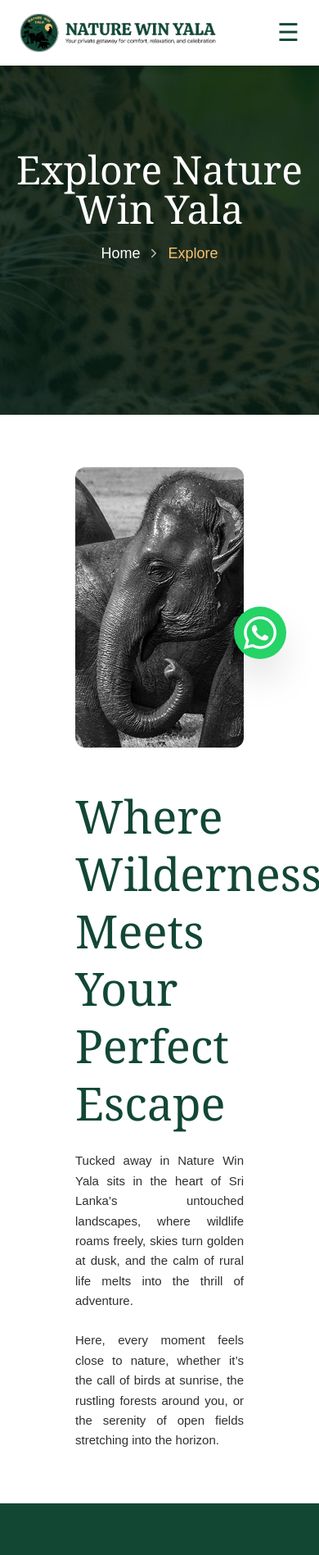
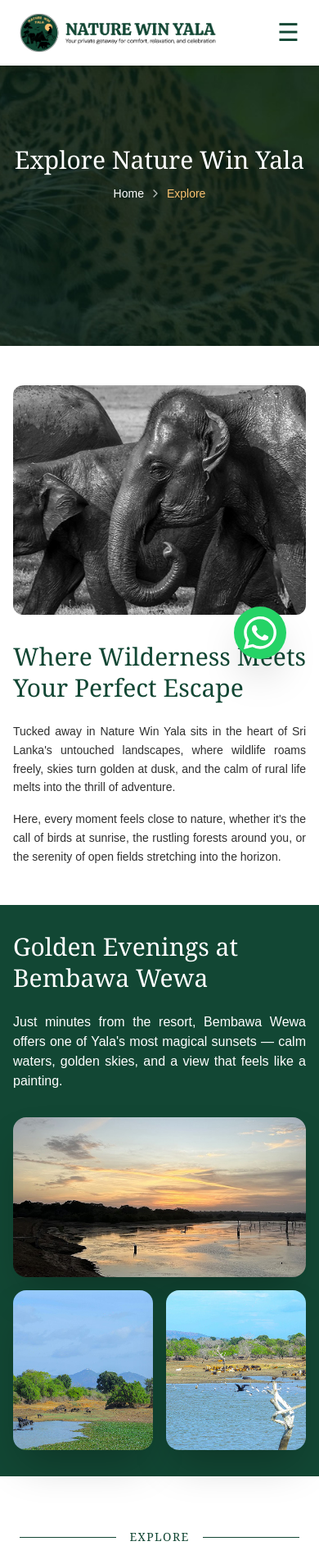
Before and after one commit to Syntrix-Snipers/nature-win-yala, a Next.js app: page /explore in a window 390 px wide. Shown: the top 1897 px of the page at 82% size. Built offline with nearby package versions, Linux system fonts and the light colour scheme.

Commit message:
responsiveness

```diff
--- a/src/app/explore/components/GoldenEvening.tsx
+++ b/src/app/explore/components/GoldenEvening.tsx
@@ -10,14 +10,14 @@ import wildlifeImg from "../../../../public/assets/images/explore-images/Explore
 const GoldenEvening = () => {
   return (
     <section
-      className="w-full py-16 px-6 md:px-12 lg:px-51"
+      className="w-full py-8 sm:py-12 md:py-16 px-4 sm:px-6 md:px-12 lg:px-51"
       style={{ backgroundColor: "#124734" }}
     >
       <div className="max-w-7xl mx-auto w-full">
-        <div className="grid  grid-cols-1 lg:grid-cols-2 gap-12 items-center">
+        <div className="grid grid-cols-1 lg:grid-cols-2 gap-6 sm:gap-8 md:gap-12 items-center">
           {/* Left: Title */}
           <div className="text-white w-full">
-            <h2 className="text-5xl md:text-6xl lg:text-[56px] font-serif leading-tight">
+            <h2 className="text-3xl sm:text-4xl md:text-5xl lg:text-[56px] font-serif leading-tight">
               Golden Evenings at
               <br />
               Bembawa Wewa
@@ -25,7 +25,7 @@ const GoldenEvening = () => {
           </div>
 
           {/* Right: Description */}
-          <div className="text-white text-lg md:text-xl lg:text-[20px] text-justify">
+          <div className="text-white text-base sm:text-lg md:text-xl lg:text-[20px] text-justify">
             <p>
               Just minutes from the resort, Bembawa Wewa offers one of Yala's
               most magical sunsets — calm waters, golden skies, and a view that
@@ -35,24 +35,26 @@ const GoldenEvening = () => {
         </div>
 
         {/* Images Row */}
-        <div className="mt-16 grid grid-cols-1 md:grid-cols-2 gap-8">
+        <div className="mt-8 sm:mt-12 md:mt-16 grid grid-cols-1 md:grid-cols-2 gap-4 sm:gap-6 md:gap-8">
           {/* Large Sunset Image */}
           <div className="md:col-span-1">
-            <div className="rounded-3xl overflow-hidden shadow-2xl">
+            <div className="rounded-2xl sm:rounded-3xl overflow-hidden shadow-2xl">
               <Image
                 src={sunsetImg}
                 alt="Golden sunset over calm waters at Bembawa Wewa"
                 width={625}
                 height={340}
-                className="w-full h-full object-cover"
+                className="w-full h-auto object-cover"
                 priority
               />
             </div>
           </div>
-          <div className=" grid grid-cols-1 md:grid-cols-2 gap-8">
-            {/* Smaller Images */}
-            <div className="space-y-8">
-              <div className="rounded-3xl overflow-hidden shadow-2xl">
+
+          {/* Smaller Images Grid */}
+          <div className="grid grid-cols-2 gap-4 sm:gap-6 md:gap-8">
+            {/* Landscape Image */}
+            <div className="col-span-1">
+              <div className="rounded-2xl sm:rounded-3xl overflow-hidden shadow-2xl h-full">
                 <Image
                   src={landscapeImg}
                   alt="Serene landscape with trees and wildlife"
@@ -63,8 +65,9 @@ const GoldenEvening = () => {
               </div>
             </div>
 
-            <div className="space-y-8">
-              <div className="rounded-3xl overflow-hidden shadow-2xl">
+            {/* Wildlife Image */}
+            <div className="col-span-1">
+              <div className="rounded-2xl sm:rounded-3xl overflow-hidden shadow-2xl h-full">
                 <Image
                   src={wildlifeImg}
                   alt="Birds and animals by the water at Bembawa Wewa"
--- a/src/app/explore/components/HeartOfYala.tsx
+++ b/src/app/explore/components/HeartOfYala.tsx
@@ -17,25 +17,23 @@ const HeartOfYala = () => {
           className="object-cover"
           priority
         />
-
       </div>
 
       {/* Content Container */}
-      <div className="z-10 max-w-6xl mr-[640px] text-left text-white">
-        <h2 className="text-3xl md:text-4xl lg:text-5xl font-serif leading-tight mb-8">
+      <div className="z-10 w-full px-4 sm:px-6 md:px-8 lg:max-w-6xl lg:mr-[640px] text-left text-white">
+        <h2 className="text-2xl sm:text-3xl md:text-4xl lg:text-5xl font-serif leading-tight mb-4 sm:mb-6 md:mb-8">
           In the Heart of Yala's
           <br />
           Wilderness
         </h2>
 
-        <p className="text-xl w-[469px] md:text-1xl lg:text-1xl max-w-2xl leading-relaxed">
-          Located in Rota Wewa Yaya, near Tissamaharama, our villa is surrounded by lakes, forest
-          trails, and wildlife zones. We are perfectly positioned for easy access to the Yala National Park safari gates,
+        <p className="text-sm sm:text-base md:text-lg lg:text-xl w-full sm:max-w-md md:max-w-lg lg:w-[469px] leading-relaxed">
+          Located in Rota Wewa Yaya, near Tissamaharama, our villa is surrounded
+          by lakes, forest trails, and wildlife zones. We are perfectly
+          positioned for easy access to the Yala National Park safari gates,
           giving you the perfect mix of peace and adventure.
         </p>
       </div>
-
-
     </section>
   );
 };
--- a/src/app/explore/components/HeroSection.tsx
+++ b/src/app/explore/components/HeroSection.tsx
@@ -6,29 +6,35 @@ import { ChevronRight } from "lucide-react";
 
 const HeroSection = () => {
   return (
-    <div className="flex flex-col ">
+    <div className="flex flex-col">
       {/* Hero Section */}
-      <div className="relative w-full h-[60vh]  flex items-center justify-center overflow-hidden">
+      <div className="relative w-full h-[50vh] sm:h-[55vh] md:h-[60vh] lg:h-[65vh] flex items-center justify-center overflow-hidden">
         {/* Background Image */}
         <Image
           src={backgroundImage}
           alt="Nature Win Yala"
           fill
           priority
-          className="object-cover mt-9.5  "
+          className="object-cover object-center"
+          sizes="100vw"
         />
 
-        {/* Text */}
-        <div className="relative z-10 text-center text-white px-4">
-          <h1 className="text-5xl md:text-6xl font-serif mb-4">
+
+
+        {/* Text Content */}
+        <div className="relative z-10 text-center text-white px-4 sm:px-6 md:px-8 max-w-4xl mx-auto">
+          <h1 className="text-3xl sm:text-4xl md:text-5xl lg:text-6xl font-serif mb-3 sm:mb-4 leading-tight">
             Explore Nature Win Yala
           </h1>
-          <div className="text-lg md:text-xl">
-            <div className="flex items-center justify-center gap-2 text-lg md:text-xl">
-              <span>Home</span>
-              <ChevronRight size={18} className="opacity-70" />
-              <span className="text-[#F9C170]">Explore</span>
-            </div>
+
+          {/* Breadcrumb */}
+          <div className="flex items-center justify-center gap-1.5 sm:gap-2 text-sm sm:text-base md:text-lg lg:text-xl">
+            <span>Home</span>
+            <ChevronRight
+              size={16}
+              className="opacity-70 sm:w-[18px] sm:h-[18px]"
+            />
+            <span className="text-[#F9C170]">Explore</span>
           </div>
         </div>
       </div>
--- a/src/app/explore/components/WhereWildness.tsx
+++ b/src/app/explore/components/WhereWildness.tsx
@@ -5,38 +5,40 @@ import exploreImg from "../../../../public/assets/images/explore-images/Explore-
 
 const WhereWildness = () => {
   return (
-    <section className="w-full bg-white py-16">
-      <div className="mx-auto max-w-7xl px-23 ">
-        <div className="grid grid-cols-1 w-full lg:grid-cols-2 gap-12 items-center">
+    <section className="w-full bg-white py-12 sm:py-14 md:py-16">
+      <div className="mx-auto max-w-7xl px-4 sm:px-6 md:px-8 lg:px-12 xl:px-23">
+        <div className="grid grid-cols-1 w-full lg:grid-cols-2 gap-8 sm:gap-10 md:gap-12 items-center">
           {/* Image */}
-          <div className="relative w-[100%] h-[342px] md:h-[380px] rounded-xl overflow-hidden">
+          <div className="relative w-full h-[280px] sm:h-[320px] md:h-[380px] lg:h-[400px] rounded-xl overflow-hidden">
             <Image
               src={exploreImg}
               alt="Wildlife at Nature Win Yala"
               fill
               priority
               className="object-cover grayscale"
+              sizes="(max-width: 768px) 100vw, (max-width: 1024px) 50vw, 600px"
             />
           </div>
 
           {/* Content */}
-          <div>
-            <h2 className="font-serif text-[56px] md:text-[47px] leading-tight text-[#124734] mb-6">
+          <div className="space-y-6 sm:space-y-8">
+            <h2 className="font-serif text-3xl sm:text-4xl md:text-5xl lg:text-[47px] xl:text-[56px] leading-tight text-[#124734]">
               Where Wilderness Meets
-              <br />
+              <br className="hidden sm:block" />
+              <span className="sm:hidden"> </span>
               Your Perfect Escape
             </h2>
 
-            <div className="grid grid-cols-1 w-[100%] md:grid-cols-2 gap-6 text-[#2f2f2f] text-[15px] leading-relaxed">
+            <div className="grid grid-cols-1 w-full sm:grid-cols-2 gap-4 sm:gap-5 md:gap-6 text-[#2f2f2f] text-sm sm:text-[15px] leading-relaxed">
               <p className="text-justify">
-                Tucked away in Nature Win Yala sits in the heart of Sri Lanka’s
+                Tucked away in Nature Win Yala sits in the heart of Sri Lanka's
                 untouched landscapes, where wildlife roams freely, skies turn
                 golden at dusk, and the calm of rural life melts into the thrill
                 of adventure.
               </p>
 
               <p className="text-justify">
-                Here, every moment feels close to nature, whether it’s the call
+                Here, every moment feels close to nature, whether it's the call
                 of birds at sunrise, the rustling forests around you, or the
                 serenity of open fields stretching into the horizon.
               </p>
```
